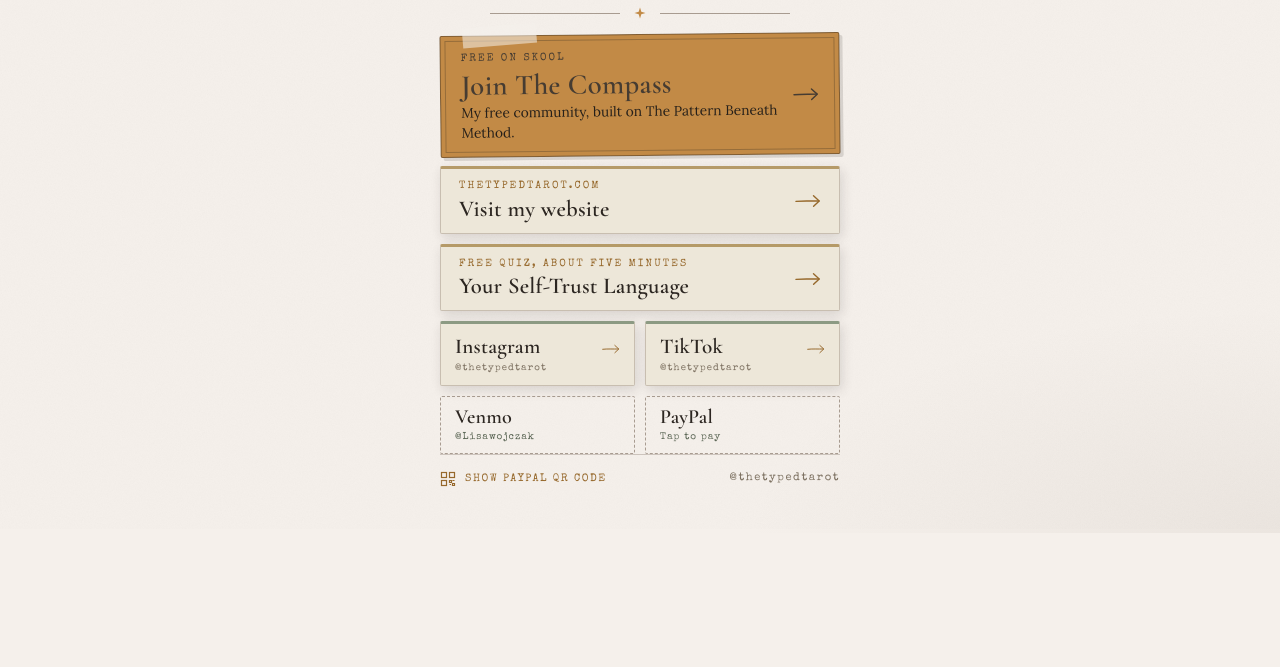
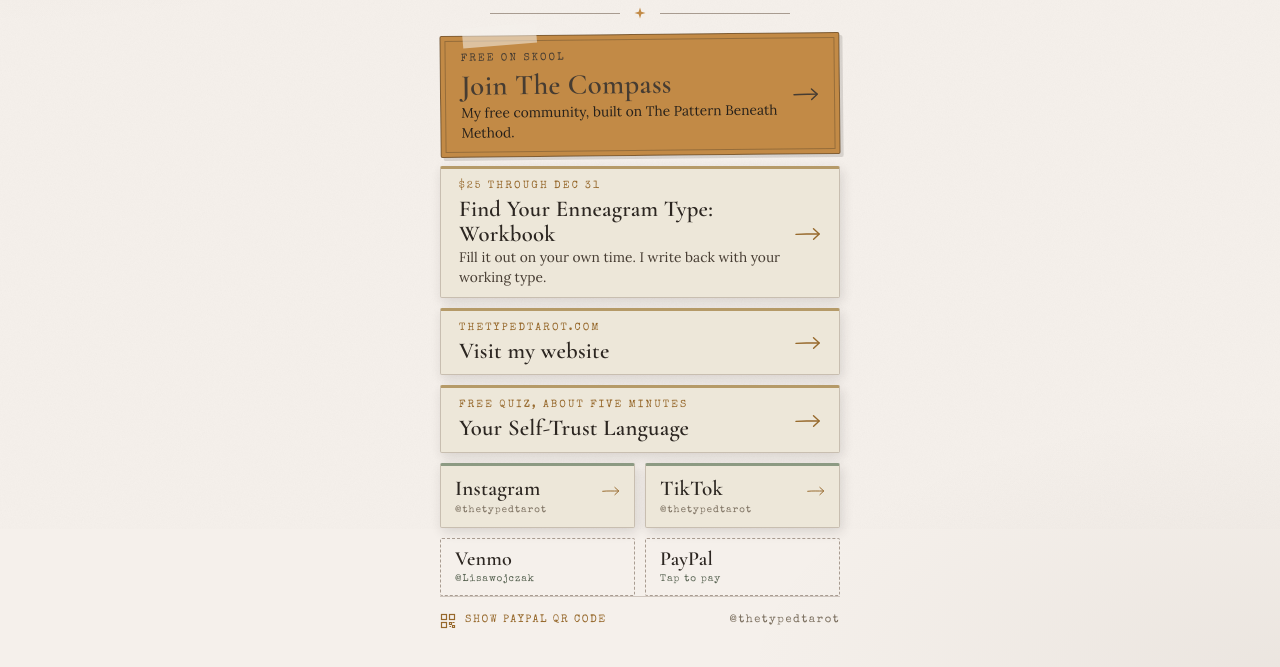
Before and after one commit to thetypedtarot/website, a plain HTML site: page links/index.html in a window 1280 px wide. Shown: the part 271-938 px from the top of the page. Before the commit the page ends 804 px from the top, so only its background shows below. Drawn offline with Linux system fonts and the light colour scheme.

Commit message:
Add workbook sales page to link-in-bio
Co-Authored-By: Claude Opus 5.5 <noreply@anthropic.com>
Claude-Session: https://claude.ai/code/session_0114ap41XsXqQX5AfVyrv7PY

```diff
--- a/links/index.html
+++ b/links/index.html
@@ -288,6 +288,16 @@ footer > span{white-space:nowrap; min-height:44px; display:flex; align-items:cen
       <svg class="arrow" viewBox="0 0 26 14" fill="none" stroke="currentColor" stroke-width="1.4" stroke-linecap="round" stroke-linejoin="round" aria-hidden="true"><path d="M1 7.4 C8 6.6 15 7.2 24 7"/><path d="M18.5 1.8 L24.2 7 L18.6 12.3"/></svg>
     </a>
 
+    <!-- [WORKBOOK] -->
+    <a class="card" href="https://www.thetypedtarot.com/workbook/">
+      <span class="txt">
+        <span class="kick">$25 through Dec 31</span>
+        <span class="ttl">Find Your Enneagram Type: Workbook</span>
+        <span class="sub">Fill it out on your own time. I write back with your working type.</span>
+      </span>
+      <svg class="arrow" viewBox="0 0 26 14" fill="none" stroke="currentColor" stroke-width="1.4" stroke-linecap="round" stroke-linejoin="round" aria-hidden="true"><path d="M1 7.4 C8 6.6 15 7.2 24 7"/><path d="M18.5 1.8 L24.2 7 L18.6 12.3"/></svg>
+    </a>
+
     <!-- [WEBSITE] -->
     <a class="card" href="https://www.thetypedtarot.com/">
       <span class="txt">
```
